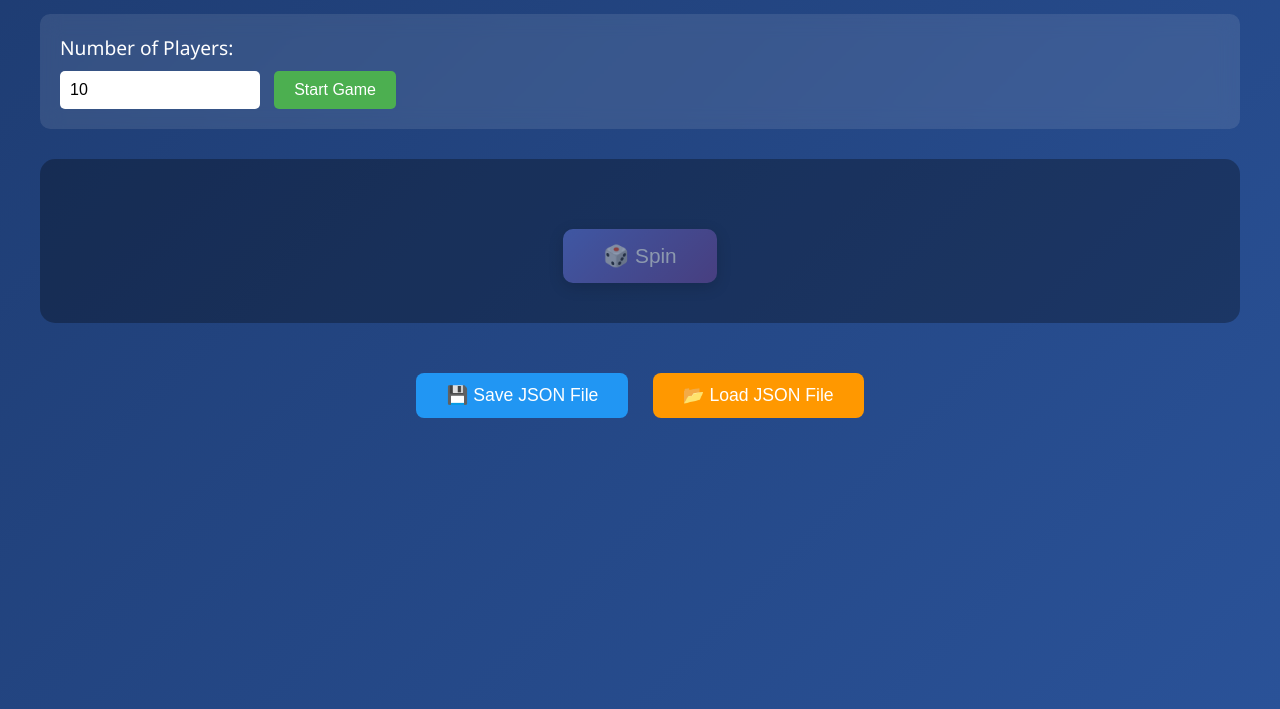
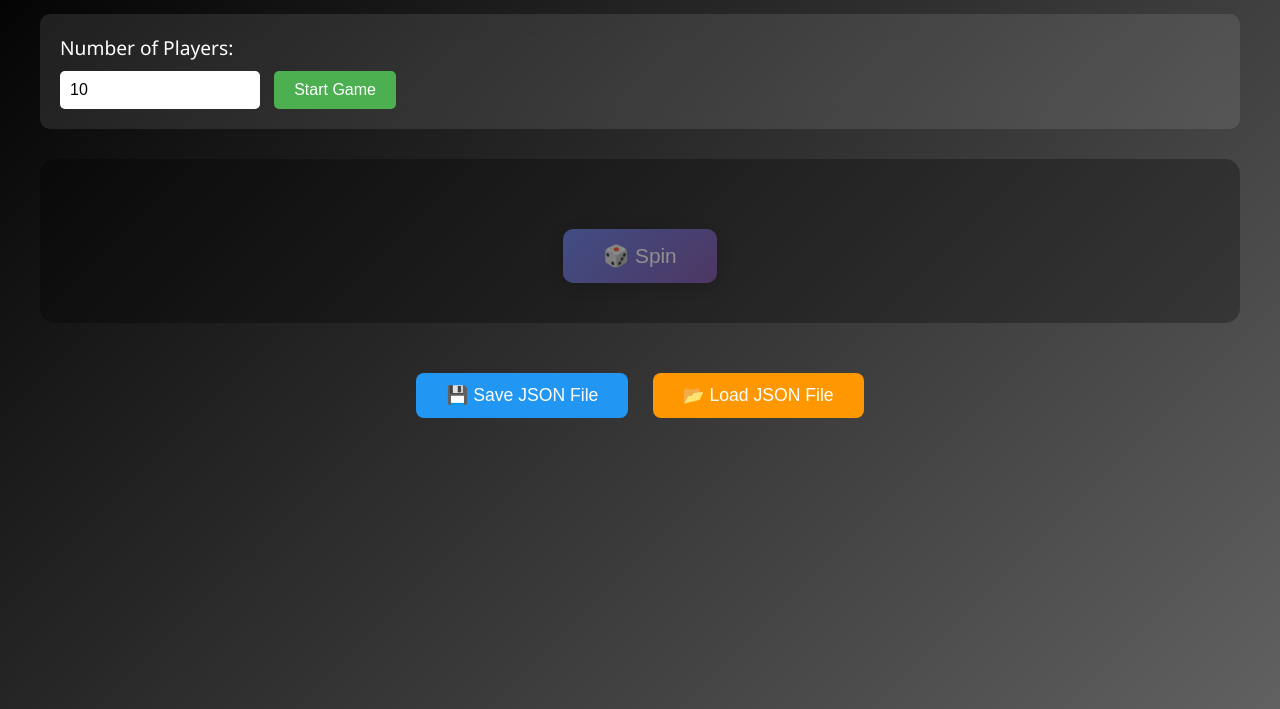
Before and after one commit to dexterolsen2/Crate-Elimination-System, a plain HTML site: page index.html in a window 1280 px wide. Shown: the part 91-800 px from the top of the page. Drawn offline with Linux system fonts and the light colour scheme.

Commit message:
Update index.html
Changed background gradient

```diff
--- a/index.html
+++ b/index.html
@@ -13,7 +13,7 @@
 
         body {
             font-family: 'Segoe UI', Tahoma, Geneva, Verdana, sans-serif;
-            background: linear-gradient(135deg, #1e3c72 0%, #2a5298 100%);
+            background: linear-gradient(135deg, #000000 0%, #616161 100%);
             min-height: 100vh;
             padding: 20px;
             color: white;
```
